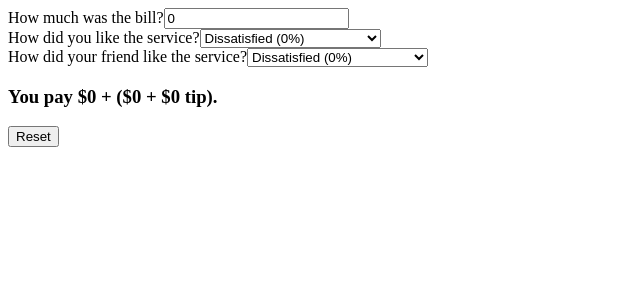
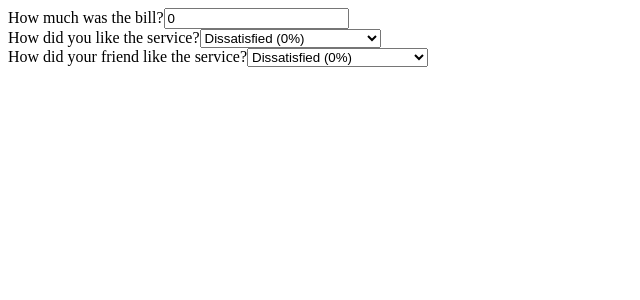
Before and after one commit to thomasmshaffery/react-tutorial, a React (Create React App) app in the folder tip-calculator/: page / in a window 1280 px wide. Shown: the top 300 px of the page, without its empty margins (0-640 px from the left). Built offline with nearby package versions, Linux system fonts and the light colour scheme.

Commit message:
Conditional rendering

```diff
--- a/tip-calculator/src/App.js
+++ b/tip-calculator/src/App.js
@@ -21,8 +21,12 @@ export default function App() {
       <Service tip={friendTip} setTip={setFriendTip}>
         How did your friend like the service?
       </Service>
-      <DisplayBillTotal bill={bill} tip={tip} />
-      <Reset reset={reset} />
+      {bill > 0 && (
+        <>
+          <DisplayBillTotal bill={bill} tip={tip} />
+          <Reset reset={reset} />{" "}
+        </>
+      )}
     </div>
   );
 }
```
